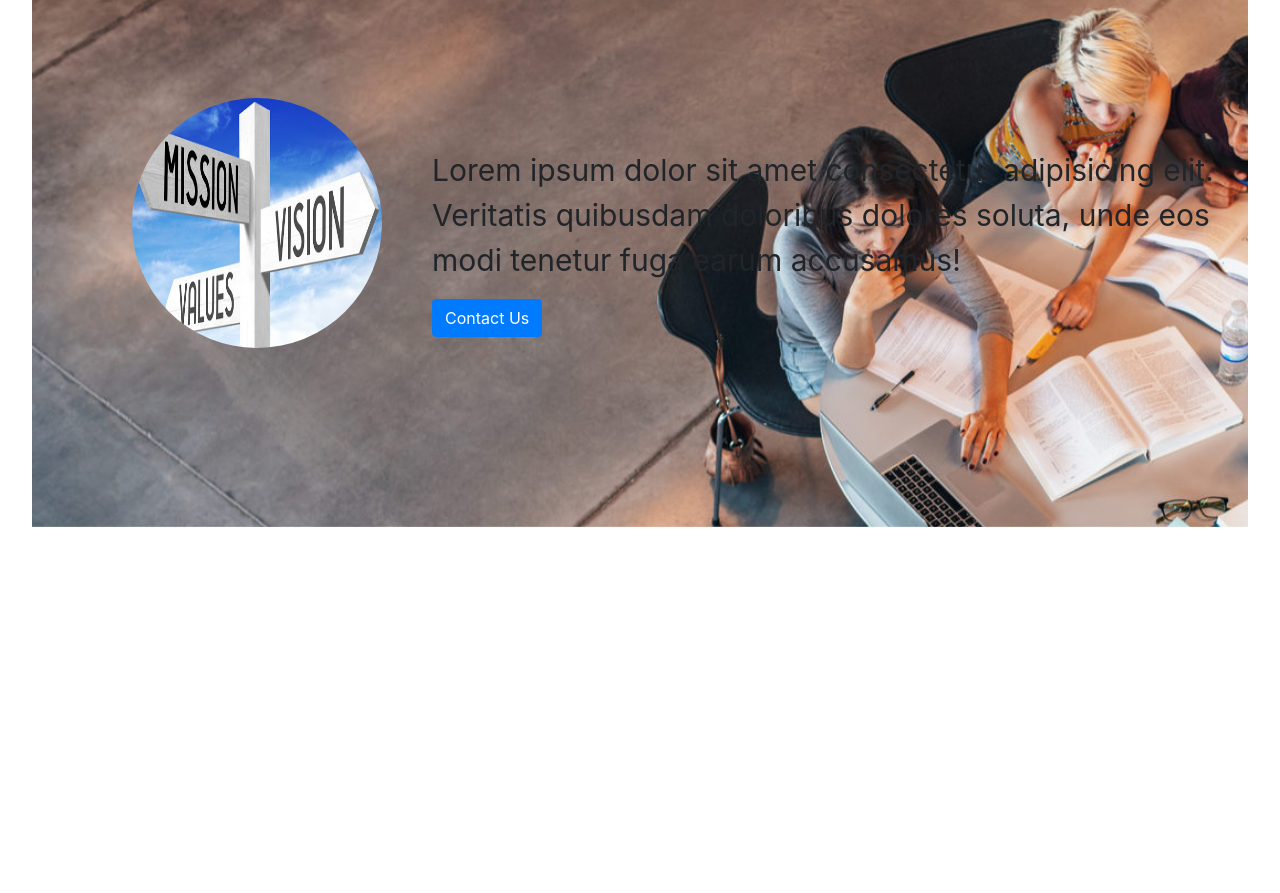
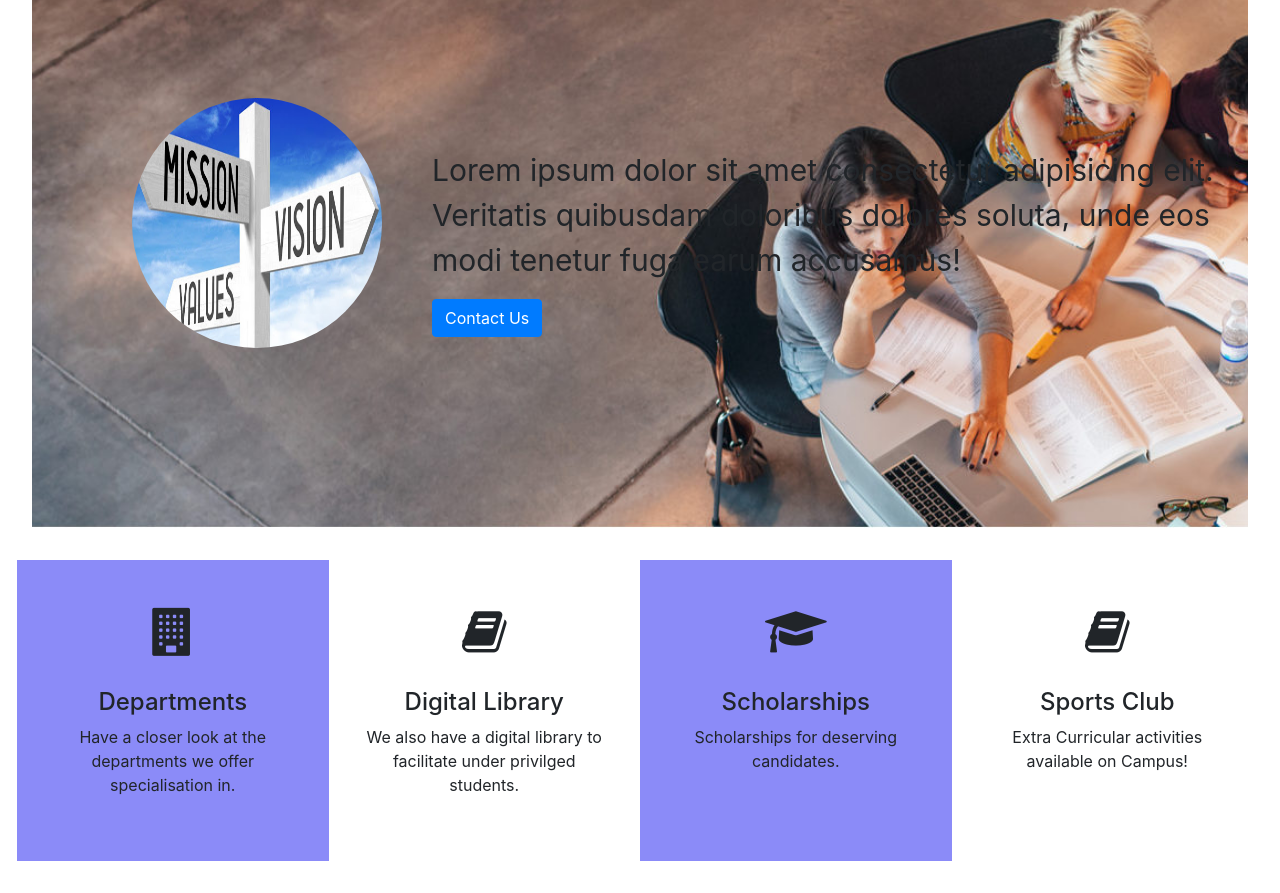
Before and after one commit to Nabah-jawed/project7, a plain HTML site: page index.html in a window 1280 px wide. Shown: the part 169-1062 px from the top of the page. Before the commit the page ends 800 px from the top, so only its background shows below. Drawn offline with nearby package versions, Linux system fonts and the light colour scheme.

Commit message:
second commit

```diff
--- a/index.css
+++ b/index.css
@@ -68,3 +68,47 @@
 .side__content {
     display: block;
 }
+.box__1,
+.box__3 {
+  background-color: rgb(139, 139, 248);
+  align-items: center;
+  justify-content: center;
+  text-align: center;
+  padding: 3rem 2rem;
+}
+.box__2,
+.box__4 {
+  background-color:white;
+  align-items: center;
+  justify-content: center;
+  text-align: center;
+  padding: 3rem 2rem;
+}
+.box__1 > .fa, .box__2 > .fa, .box__3 >.fa, .box__4 > .fa {
+  font-size: 3rem;
+  margin-bottom: 2rem;
+}
+.box__1:hover {
+  box-shadow: 4rem 4rem 4rem #333;
+  transition: 0.5s;
+  transform: translateY(-4px);
+  cursor: pointer;
+}
+.box__2:hover {
+  box-shadow: 4rem 4rem 4rem #333;
+  transition: 0.5s;
+  transform: translateY(-4px);
+  cursor: pointer;
+}
+.box__3:hover {
+  box-shadow: 4rem 4rem 4rem #333;
+  transition: 0.5s;
+  transform: translateY(-2px);
+  cursor: pointer;
+}
+.box__4:hover {
+  box-shadow: 4rem 4rem 4rem #333;
+  transition: 0.5s;
+  transform: translateY(-4px);
+  cursor: pointer;
+}
--- a/index.html
+++ b/index.html
@@ -56,6 +56,34 @@
                 <button type="button" class="btn btn-primary">Contact Us</button>
             </div>
     </div>
+    <div class="box__div" style="margin: 2rem;">
+        <div class="row">
+            <div class="col-md-3 box__1">
+                <i class="fa fa-building"></i>
+                <h4>Departments</h4>
+                <p>Have a closer look at the departments we offer specialisation in.
+                </p>
+            </div>
+            <div class="col-md-3 box__2">
+                <i class="fa fa-book"></i>
+                <h4>Digital Library</h4>
+                <p>We also have a digital library to facilitate under privilged students.
+                </p>
+            </div>
+            <div class="col-md-3 box__3">
+                <i class="fa fa-graduation-cap"></i>
+                <h4>Scholarships</h4>
+                <p>Scholarships for deserving candidates.
+                </p>
+            </div>
+            <div class="col-md-3 box__4">
+                <i class="fa fa-book"></i>
+                <h4>Sports Club</h4>
+                <p>Extra Curricular activities available on Campus!
+                </p>
+            </div>
+        </div>
+    </div>
     <script src="https://code.jquery.com/jquery-3.5.1.slim.min.js"
         integrity="sha384-DfXdz2htPH0lsSSs5nCTpuj/zy4C+OGpamoFVy38MVBnE+IbbVYUew+OrCXaRkfj"
         crossorigin="anonymous"></script>
```
